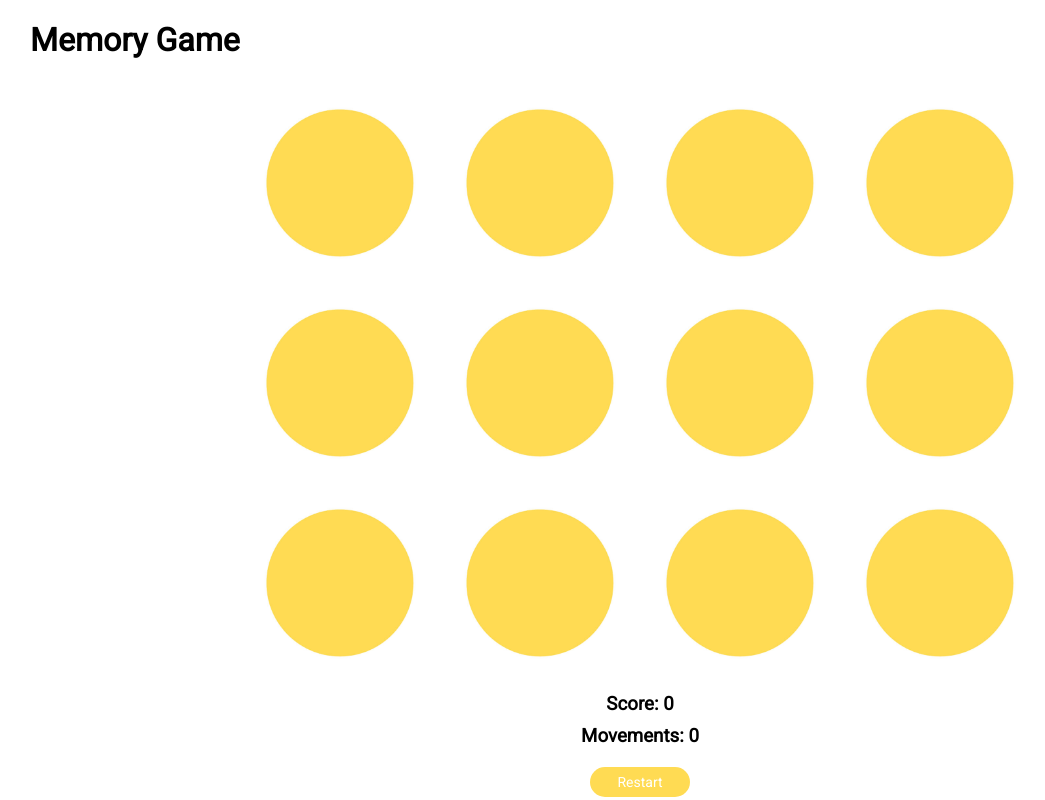
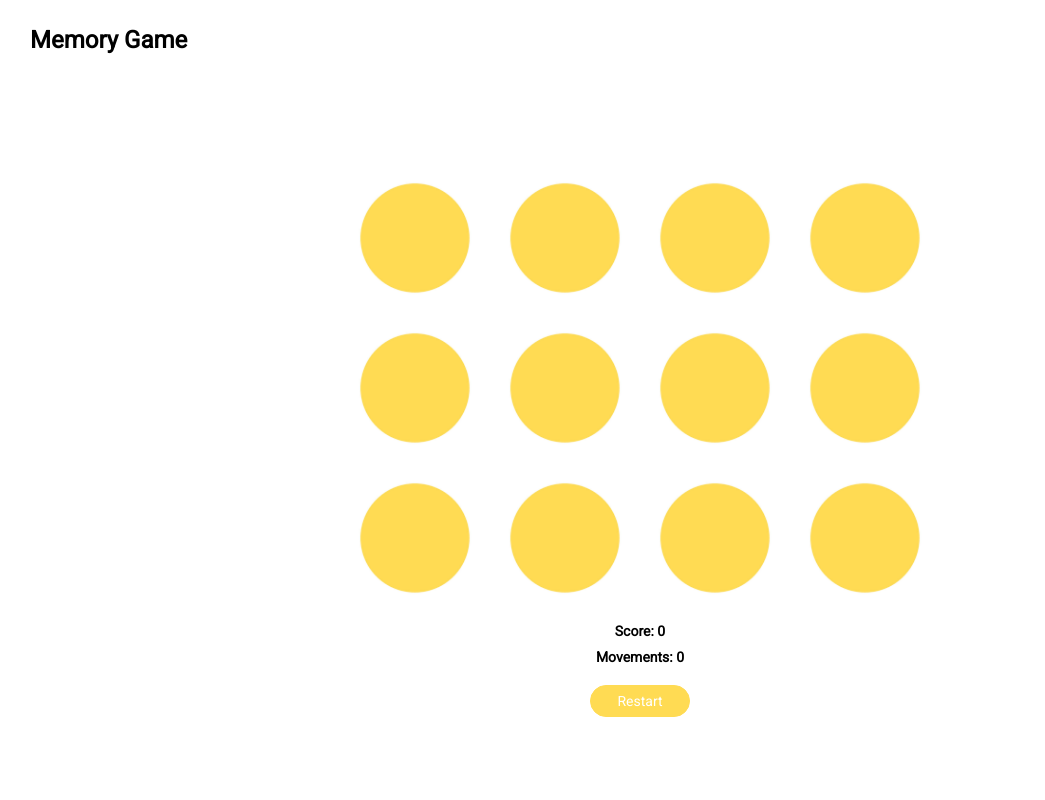
Before and after one commit to anabollain/javascript-personal-project-memory-game, a plain HTML site: page index.html in a window 1280 px wide. Shown: the whole page, without its empty margins (0-1045 px from the left). Drawn offline with Linux system fonts and the light colour scheme.

Commit message:
Update CSS

```diff
--- a/index.html
+++ b/index.html
@@ -17,8 +17,8 @@
         </header>
         <main class="memo__main">
             <div class="memo__main--grid js-memo-grid"></div>
-            <h3>Score: <span class="js-memo-result">0</span></h3>
-            <h3>Movements: <span class="js-memo-moves">0</span></h3>
+            <h3 class="memo__main--text">Score: <span class="js-memo-result">0</span></h3>
+            <h3 class="memo__main--text">Movements: <span class="js-memo-moves">0</span></h3>
             <a class="memo__main--btn js-re-btn" href="./index.html">Restart</a>
         </main>
     </div>
--- a/styles/main.css
+++ b/styles/main.css
@@ -22,6 +22,10 @@
     text-decoration: none;
 }
 
+.page__header--title{
+    font-size: 24px;
+}
+
 .page__header--title:hover{
     color: #ffdb53;
 }
@@ -40,19 +44,23 @@
 .memo__main--grid {
     display: flex;
     flex-wrap: wrap;
-    width: 800px;
-    height: 600px;
+    width: 600px;
+    height: 450px;
 }
 
 .card {
     cursor: pointer;
-    width: 200px;
-    height: 200px;
+    width: 150px;
+    height: 150px;
     padding: 4px;
 }
 
 .card:hover{
     opacity: 80%;
+}
+
+.memo__main--text{
+    font-size: 14px;
 }
 
 .memo__main--btn{
@@ -62,6 +70,7 @@
     height: 20px;
     border-radius: 20px;
     background-color: #ffdb53;
+    border: 1px solid #ffdb53;
     color: white;
     padding: 15px 10px 15px 10px;
     margin-top: 10px;
@@ -73,6 +82,6 @@
 
 .memo__main--btn:hover{
     border: 1px solid #ffdb53;
-    background-color: white;
+    background-color: transparent;
     color: #ffdb53;
 }
```
